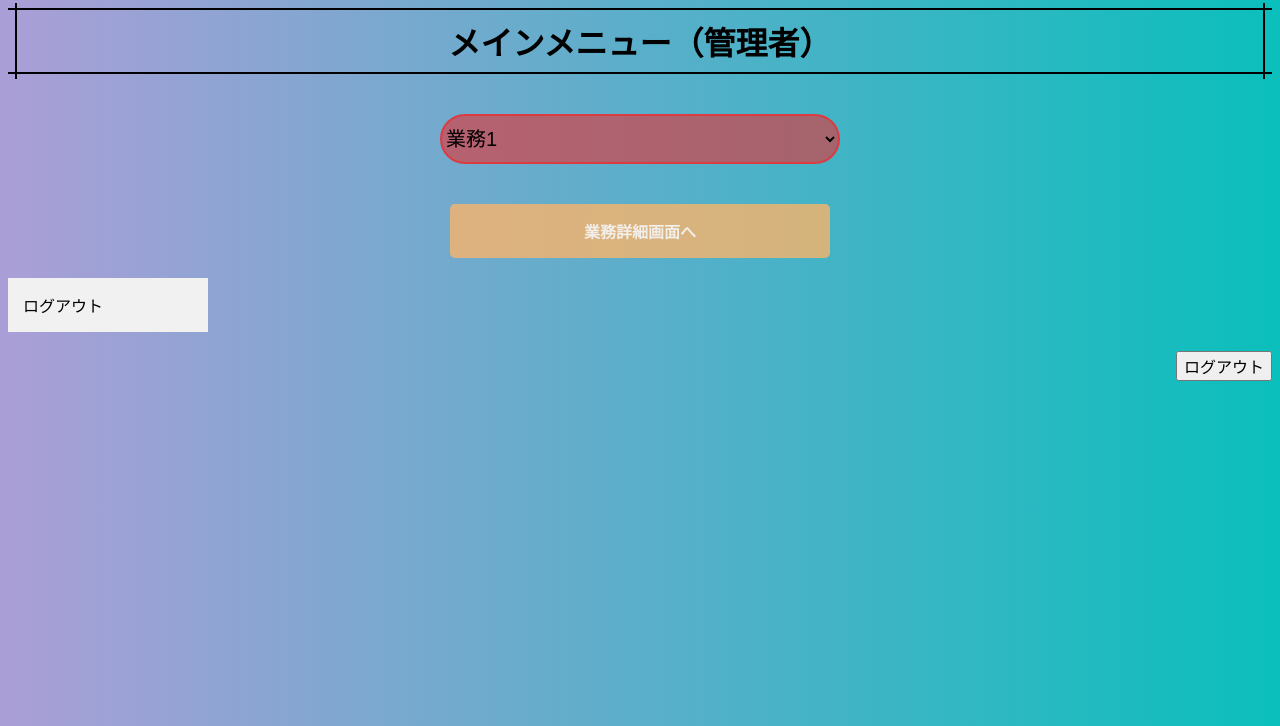
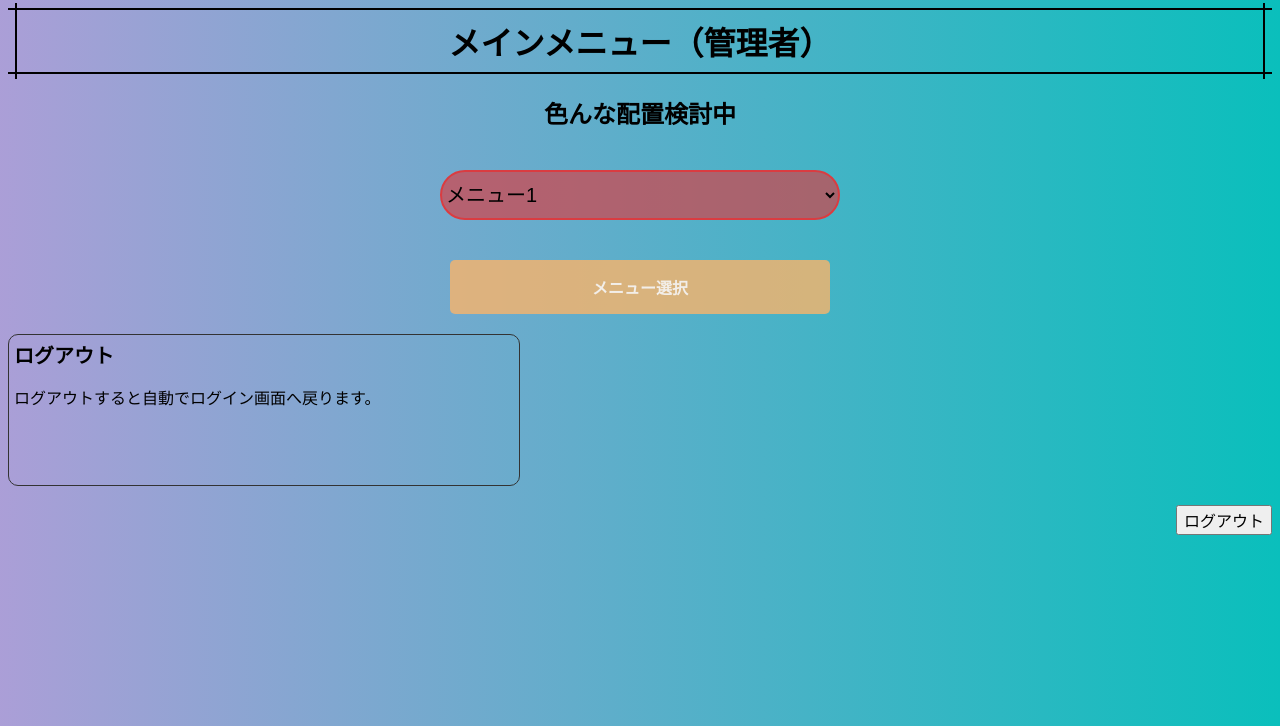
Before and after one commit to harada-keita/ReserveApp, a Django app: page /managermainmenu/ in a window 1280 px wide. Shown: the top 726 px of the page. Run offline with Django 5.2, Linux system fonts and the light colour scheme.

Commit message:
メインメニュー画面で簡単な四角を作り、ログアウトのリンク

```diff
--- a/src/ReserveProject/ReserveApp/views.py
+++ b/src/ReserveProject/ReserveApp/views.py
@@ -48,7 +48,7 @@ def Logout(request):
 def ManagerMainMenu(request):
     params = {
         'title' : 'メインメニュー（管理者）',
-        'message' : ''
+        'message' : '色んな配置検討中'
     }
     return render(request, 'ManagerMainMenu.html', params)
 
--- a/src/ReserveProject/static/css/MainMenuStyle.css
+++ b/src/ReserveProject/static/css/MainMenuStyle.css
@@ -76,7 +76,7 @@ h3{
     display: flex;
     flex-direction: column;
     width: 200px;
-    height: auto;
+    height: 1000px;
     margin: 0;
     padding: 0;
     background: #f1f1f1;
--- a/src/ReserveProject/templates/ManagerMainMenu.html
+++ b/src/ReserveProject/templates/ManagerMainMenu.html
@@ -14,27 +14,27 @@
 
     <h2>
         <div align="center">
+            {{message}}
             <select name="example" width="100px">
-                <option value="example1">業務1</option>
-                <option value="example2">業務2</option>
-                <option value="example3">業務3</option>
+                <option value="example1">メニュー1</option>
+                <option value="example2">メニュー2</option>
+                <option value="example3">メニュー3</option>
             </select>
         </div>
     </h2>
 
     <h2>
         <div align="center">
-            <button class="toDetail" type="submit" >業務詳細画面へ</button>
+            <button class="toDetail" type="submit" >メニュー選択</button>
         </div>
     </h2>
 
-
-    <div class="cp_navi03">
-        <ul class="sidenav">
-
-            <li><a href="{% url 'ReserveApp:Logout' %}">ログアウト</a></li>
-        </ul>
-    </div>
+<!-- ブロックを作成して、それにリンクを貼る -->
+<a style="padding: 5px; margin-bottom: 5px; border: 1px solid #333333; border-radius: 10px;width:500px;max-width:90%;min-height: 140px;display: block;text-decoration:none;"
+    href="{% url 'ReserveApp:Logout' %}">
+    <div style="color:black;font-size: 20px;font-weight: bold;">ログアウト</div>
+    <p style="color:black;">ログアウトすると自動でログイン画面へ戻ります。</p>
+</a>
 
     <h3>
         <!--今回遷移先のurlを<form>で書いていたため、ボタンの種類が「submit」でないと起動しない（おそらく）-->
--- a/src/ReserveProject/templates/logout.html
+++ b/src/ReserveProject/templates/logout.html
@@ -3,7 +3,7 @@
     <head>
 
         <meta charset="utf-8">
-        <meta http-equiv="refresh" content="3;url={% url 'ManagementApp:Login' %}">
+        <meta http-equiv="refresh" content="3;url={% url 'ReserveApp:Login' %}">
         <title>ログアウト</title>
         <link href="{% static 'css/LogoutStyle.css' %}" rel="stylesheet"type="text/css">
         <!-- <script type="text/javascript" src="{% static 'script.js' %}"></script> -->
```
